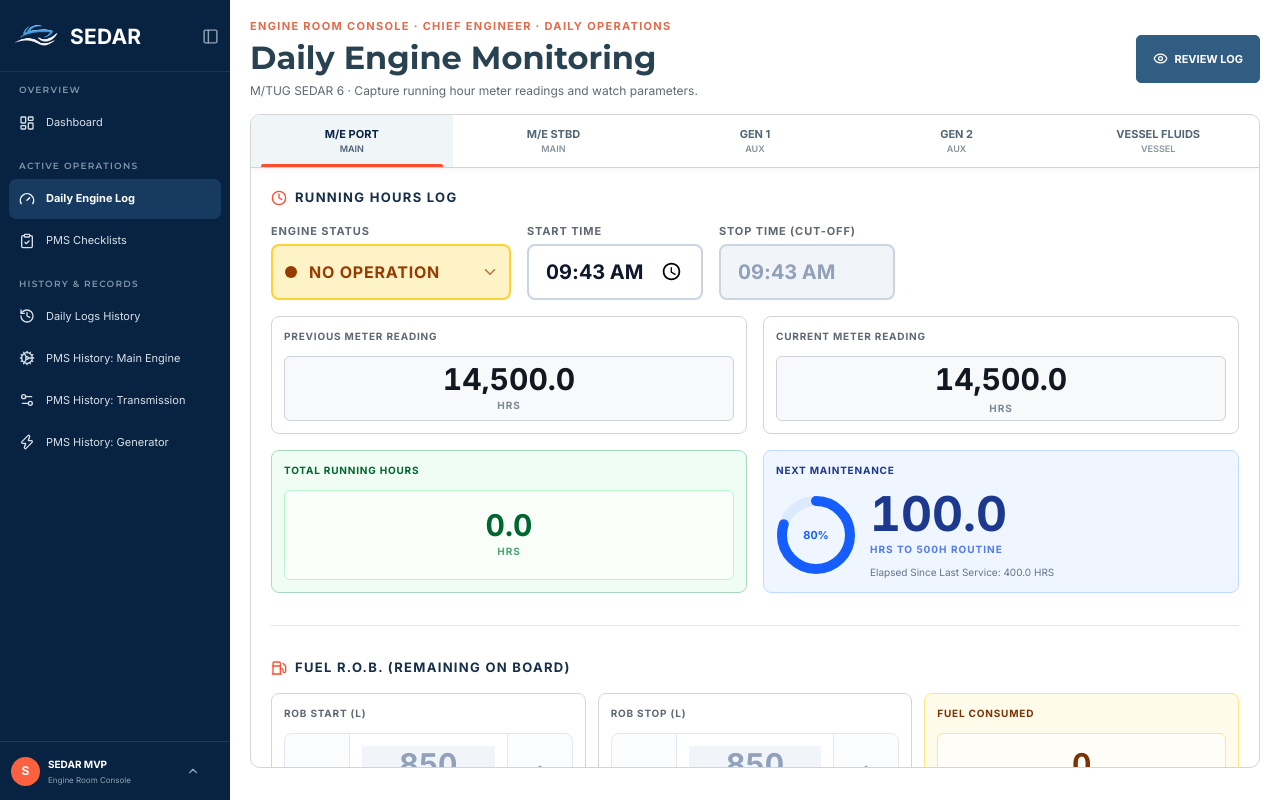
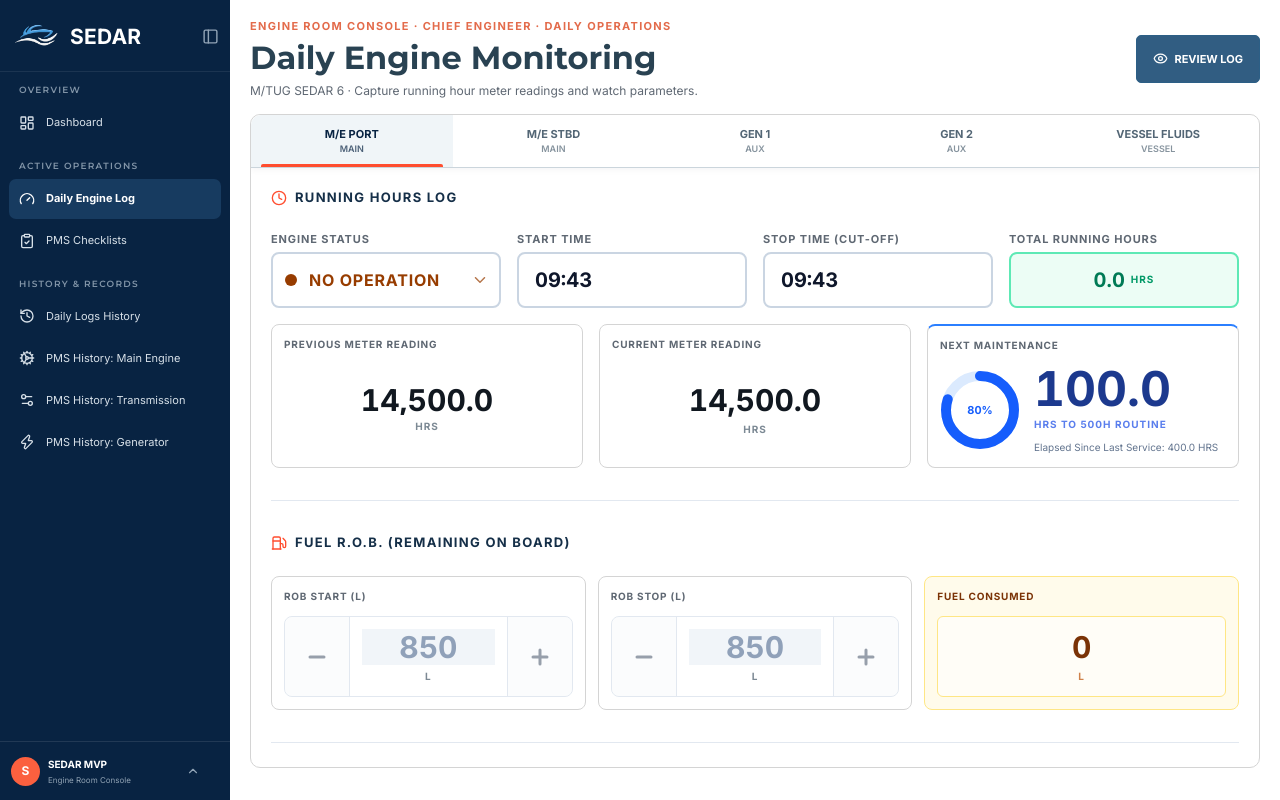
Before and after one commit to EdrianHernandez/sedar-layout, a React (Vite) app: page /chief-engineer/monitoring in a window 1280 px wide. Built offline with nearby package versions, Linux system fonts and the light colour scheme.

Commit message:
feat: enhance DailyEngineMonitorCard with time input masking and completion, and improve styling consistency

```diff
--- a/src/components/chief-engineer/DailyEngineMonitorCard.tsx
+++ b/src/components/chief-engineer/DailyEngineMonitorCard.tsx
@@ -30,11 +30,14 @@
 
 const clamp = (value: number, min: number, max: number) => Math.min(max, Math.max(min, value))
 
-const TIME_INPUT_CLS =
-  'h-14 w-44 max-w-full rounded-lg border-2 border-slate-300 bg-white px-4 text-xl font-black tabular-nums text-slate-900 outline-none transition focus:border-[#315d82] focus:ring-2 focus:ring-[#315d82]/15 disabled:cursor-not-allowed disabled:bg-slate-100 disabled:text-slate-400'
+// Shared skin for every interactive field in Row 1: same height, radius, light-gray
+// border, white background and focus ring so status / times read as one control set.
+const FIELD_SHELL =
+  'h-14 w-full rounded-lg border-2 border-slate-300 bg-white transition hover:border-slate-400 focus:border-[#315d82] focus:ring-2 focus:ring-[#315d82]/15 disabled:cursor-not-allowed disabled:hover:border-slate-300'
 
-const STATUS_SELECT_CLS =
-  'h-14 w-full cursor-pointer appearance-none rounded-lg border-2 pl-9 pr-9 text-base font-black uppercase tracking-wider transition-colors focus-visible:outline-2 focus-visible:outline-offset-2 focus-visible:outline-[#ff8b77] disabled:cursor-not-allowed disabled:opacity-60'
+const TIME_INPUT_CLS = `${FIELD_SHELL} px-4 text-xl font-black tabular-nums text-slate-900 outline-none placeholder:text-slate-400 disabled:bg-slate-50 disabled:text-slate-400`
+
+const STATUS_SELECT_CLS = `${FIELD_SHELL} cursor-pointer appearance-none pl-9 pr-9 text-base font-black uppercase tracking-wider outline-none disabled:opacity-60`
 
 const ROW_LABEL_CLS = 'text-[11px] font-extrabold uppercase tracking-[.08em] text-[#5f6873]'
 
@@ -43,11 +46,29 @@
   return Math.round(value * factor) / factor
 }
 
+// Masked 24-hour entry: digits only (max 4) with the colon auto-inserted after HH, so
+// typing 2,1,0,1 yields "21:01" — never AM/PM, never browser locale formatting.
+function maskTimeInput(raw: string): string {
+  const digits = raw.replace(/\D/g, '').slice(0, 4)
+  return digits.length > 2 ? `${digits.slice(0, 2)}:${digits.slice(2)}` : digits
+}
+
+// On blur, complete and clamp a partial entry to strict HH:MM: "9" → "09:00",
+// "21" → "21:00", "213" → "21:30"; hours ≤ 23, minutes ≤ 59; empty stays empty
+// (the stop-required gate and the NO-OPERATION repair own the empty case).
+function completeTimeInput(raw: string): string {
+  const digits = raw.replace(/\D/g, '').slice(0, 4)
+  if (!digits) return ''
+  const hours = Math.min(23, Number(digits.slice(0, 2).padStart(2, '0')))
+  const minutes = Math.min(59, Number(digits.slice(2).padEnd(2, '0')))
+  return `${String(hours).padStart(2, '0')}:${String(minutes).padStart(2, '0')}`
+}
+
 const DONUT_CIRCUMFERENCE = 2 * Math.PI * 34
 
 const PMS_TONES = {
   critical: {
-    card: 'border-red-300 bg-red-50 text-red-900',
+    accent: 'border-t-red-500',
     track: 'text-red-100',
     ring: 'text-red-600',
     percent: 'text-red-600',
@@ -57,7 +78,7 @@
     helper: 'text-red-800/70',
   },
   warning: {
-    card: 'border-amber-300 bg-amber-50 text-amber-900',
+    accent: 'border-t-amber-500',
     track: 'text-amber-100',
     ring: 'text-amber-500',
     percent: 'text-amber-600',
@@ -67,7 +88,7 @@
     helper: 'text-amber-800/70',
   },
   normal: {
-    card: 'border-blue-200 bg-blue-50 text-blue-900',
+    accent: 'border-t-blue-500',
     track: 'text-blue-100',
     ring: 'text-blue-600',
     percent: 'text-blue-600',
@@ -189,8 +210,9 @@
         // rpm 0. The meter follows automatically through the reconciliation effect below
         // (delta 0 ⇒ meter = previous). No auto-sync afterwards, so recorded stop < start
         // values survive — only a fresh status selection resets them.
-        // The watch window resets to the current wall-clock time with STOP pinned to START, so the
-        // duration is 0 by construction — both stay editable, see the keep-stop-matched effect.
+        // The watch window resets to the current wall-clock time with STOP matching START, so the
+        // duration starts at 0 — both stay freely editable afterwards (see the empty-stop repair
+        // effect): total hours remain 0 under NO OPERATION regardless of the stop value.
         const clock = currentClockTime()
         onUpdate({
           ...log,
@@ -227,9 +249,11 @@
 
   // While NO OPERATION, STOP always mirrors START (duration 0 by construction). The equality guard
   // keeps it loop-free; it also repairs logs that open as NO OPERATION with an empty stop time.
+  // NO OPERATION repairs only an EMPTY stop time (logs that open without one). The value is
+  // otherwise freely editable: duration, meter and TOTAL stay 0 via the watchDelta rule above,
+  // so a later stop can only mark the end of the observation window — never add hours.
   useEffect(() => {
-    if (readOnly || !isNoOperation) return
-    if (watchStop === watchStart) return
+    if (readOnly || !isNoOperation || watchStop) return
     setWatchStop(watchStart)
   }, [isNoOperation, readOnly, watchStart, watchStop, setWatchStop])
 
@@ -269,9 +293,9 @@
         {tabBar}
         <div className="tech-console-body flex flex-col p-4 sm:p-5">
           <div>
-            <span className="mb-4 flex items-center gap-2">
+            <span className="section-header">
               <Droplet size={16} className="text-[#ff4d2f]" aria-hidden="true" />
-              <span className="text-[13px] font-extrabold uppercase tracking-[.1em] text-[#152f48]">Vessel Fluids &amp; General R.O.B.</span>
+              <span>Vessel Fluids &amp; General R.O.B.</span>
             </span>
             <p className="mb-4 text-[11px] font-bold uppercase tracking-[.06em] text-[#7c8994]">
               Steering gear &amp; winch · standard grades 68 / 100 / 46
@@ -303,13 +327,14 @@
 
       <div className="tech-console-body flex flex-col p-4 sm:p-5">
         <div>
-          <span className="mb-4 flex items-center gap-2">
+          <span className="section-header">
             <Clock size={16} className="text-[#ff4d2f]" aria-hidden="true" />
-            <span className="text-[13px] font-extrabold uppercase tracking-[.1em] text-[#152f48]">Running Hours Log</span>
+            <span>Running Hours Log</span>
           </span>
 
-          <div className="flex flex-wrap items-end gap-4">
-            <label className="grid w-[240px] shrink-0 gap-1">
+          {/* Row 1 — time & status: inputs plus the computed total side by side. */}
+          <div className="grid grid-cols-1 gap-4 sm:grid-cols-2 lg:grid-cols-4">
+            <label className="grid gap-1">
               <span className={ROW_LABEL_CLS}>Engine Status</span>
               <div className={`relative ${activeStatusOption.text}`}>
                 <span
@@ -321,7 +346,7 @@
                   value={activeStatus}
                   disabled={readOnly}
                   onChange={(event) => selectStatus(event.target.value as EngineStatus)}
-                  className={`${STATUS_SELECT_CLS} ${activeStatusOption.bg} ${activeStatusOption.text} ${activeStatusOption.edge} ${activeStatusOption.hover}`}
+                  className={`${STATUS_SELECT_CLS} ${activeStatusOption.text}`}
                 >
                   {STATUS_OPTIONS.map((option) => (
                     <option key={option.id} value={option.id} className={`${option.bg} ${option.text}`}>
@@ -336,34 +361,51 @@
             <label className="grid gap-1">
               <span className={ROW_LABEL_CLS}>Start Time</span>
               <input
-                type="time"
+                type="text"
+                inputMode="numeric"
+                maxLength={5}
+                placeholder="__:__"
                 aria-label="Start time"
                 value={watchStart}
                 disabled={readOnly}
-                onChange={(event) => setWatchStart(event.target.value)}
+                onChange={(event) => setWatchStart(maskTimeInput(event.target.value))}
+                onBlur={() => setWatchStart(completeTimeInput(watchStart))}
                 className={TIME_INPUT_CLS}
               />
             </label>
             <label className="grid gap-1">
               <span className={ROW_LABEL_CLS}>Stop Time (Cut-off)</span>
               <input
-                type="time"
+                type="text"
+                inputMode="numeric"
+                maxLength={5}
+                placeholder="__:__"
                 aria-label="Stop time (cut-off)"
                 value={watchStop}
-                disabled={readOnly || isNoOperation}
-                onChange={(event) => setWatchStop(event.target.value)}
+                disabled={readOnly}
+                onChange={(event) => setWatchStop(maskTimeInput(event.target.value))}
+                onBlur={() => setWatchStop(completeTimeInput(watchStop))}
                 className={`${TIME_INPUT_CLS}${stopError && !watchStop ? ' border-red-400 focus:border-red-400 focus:ring-red-200' : ''}`}
               />
               {stopError && !watchStop && (
                 <span className="text-[10px] font-bold text-red-600">A stop / cut-off time is required before review.</span>
               )}
             </label>
+
+            <div className="grid gap-1">
+              <span className={ROW_LABEL_CLS}>Total Running Hours</span>
+              <div className="flex h-14 w-full items-center justify-center gap-1.5 rounded-lg border-2 border-emerald-300 bg-emerald-50 px-4">
+                <strong className="text-xl font-black tabular-nums leading-none text-emerald-700">{watchHours.toFixed(1)}</strong>
+                <span className="text-[10px] font-bold uppercase tracking-widest text-emerald-600">HRS</span>
+              </div>
+            </div>
           </div>
 
-          <div className="mt-4 grid grid-cols-1 gap-4 md:grid-cols-2">
+          {/* Row 2 — meters & maintenance below the time inputs. */}
+          <div className="mt-4 grid grid-cols-1 gap-4 sm:grid-cols-2 lg:grid-cols-3">
             <div className="flex h-full flex-col rounded-lg border border-[#d4d4d4] bg-white p-3">
               <span className="text-[10px] font-bold uppercase tracking-[.08em] text-[#5f6873]">Previous Meter Reading</span>
-              <div className="mt-3 flex min-h-14 flex-1 flex-col items-center justify-center rounded-md border border-[#cdd3d8] bg-[#f7f9fa] px-1 py-1">
+              <div className="mt-3 flex min-h-14 flex-1 flex-col items-center justify-center">
                 <span className="truncate text-3xl font-black tabular-nums leading-none text-[#111820]">
                   {log.meterPrevious.toLocaleString('en-US', { minimumFractionDigits: 1, maximumFractionDigits: 1 })}
                 </span>
@@ -373,7 +415,7 @@
 
             <div className="flex h-full flex-col rounded-lg border border-[#d4d4d4] bg-white p-3">
               <span className="text-[10px] font-bold uppercase tracking-[.08em] text-[#5f6873]">Current Meter Reading</span>
-              <div className="mt-3 flex min-h-14 flex-1 flex-col items-center justify-center rounded-md border border-[#cdd3d8] bg-[#f7f9fa] px-1 py-1">
+              <div className="mt-3 flex min-h-14 flex-1 flex-col items-center justify-center">
                 <input
                   type="text"
                   inputMode="decimal"
@@ -387,17 +429,9 @@
               </div>
             </div>
 
-            <div className="flex h-full flex-col rounded-lg border border-[#a8d9bc] bg-green-50 p-3 text-green-800">
-              <span className="text-[10px] font-bold uppercase tracking-[.08em]">Total Running Hours</span>
-              <div className="mt-3 flex min-h-14 flex-1 flex-col items-center justify-center rounded-md border border-green-200 bg-white/60 px-1 py-1">
-                <strong className="text-3xl font-black tabular-nums leading-none">{watchHours.toFixed(1)}</strong>
-                <span className="mt-1 text-[10px] font-bold uppercase tracking-widest text-green-700/70">HRS</span>
-              </div>
-            </div>
-
-            <div className={`flex h-full flex-col rounded-lg border p-3 ${tone.card}`}>
+            <div className={`flex h-full flex-col rounded-lg border border-[#d4d4d4] border-t-2 ${tone.accent} bg-white p-3 sm:col-span-2 lg:col-span-1`}>
               <div className="flex flex-wrap items-center justify-between gap-2">
-                <span className="text-[10px] font-bold uppercase tracking-[.08em]">Next Maintenance</span>
+                <span className="text-[10px] font-bold uppercase tracking-[.08em] text-[#5f6873]">Next Maintenance</span>
                 {pmsTone === 'critical' && (
                   <span className={`inline-flex items-center gap-1 rounded-full border px-2 py-0.5 text-[9px] font-bold uppercase tracking-wider ${tone.chip}`}>
                     <AlertTriangle size={10} aria-hidden="true" /> Critical
@@ -448,9 +482,9 @@
         <hr className="my-8 border-slate-200" />
 
         <div>
-          <span className="mb-4 flex items-center gap-2">
+          <span className="section-header">
             <Fuel size={16} className="text-[#ff4d2f]" aria-hidden="true" />
-            <span className="text-[13px] font-extrabold uppercase tracking-[.1em] text-[#152f48]">Fuel R.O.B. (Remaining On Board)</span>
+            <span>Fuel R.O.B. (Remaining On Board)</span>
           </span>
 
           <div className="grid gap-3 sm:grid-cols-3">
@@ -557,9 +591,9 @@
         <hr className="my-8 border-slate-200" />
 
         <div>
-          <span className="mb-4 flex items-center gap-2">
+          <span className="section-header">
             <Droplet size={16} className="text-[#ff4d2f]" aria-hidden="true" />
-            <span className="text-[13px] font-extrabold uppercase tracking-[.1em] text-[#152f48]">Fluids &amp; Lubricants</span>
+            <span>Fluids &amp; Lubricants</span>
           </span>
 
           {/* Expansion point: further engine fluids (e.g. Cylinder Oil Added) can be added as
@@ -594,9 +628,9 @@
         <hr className="my-8 border-slate-200" />
 
         <div>
-          <span className="mb-4 flex items-center gap-2">
+          <span className="section-header">
             <Activity size={16} className="text-[#ff4d2f]" aria-hidden="true" />
-            <span className="text-[13px] font-extrabold uppercase tracking-[.1em] text-[#152f48]">Engine Parameters</span>
+            <span>Engine Parameters</span>
           </span>
           <div className="grid gap-3 md:grid-cols-3">
             <MetricStepper label="RPM" unit="rev/min" value={log.rpm} min={0} max={1000} step={5} disabled={isNoOperation || readOnly} onChange={(rpm) => onUpdate({ ...log, rpm })} />
```
Also changed, not shown: src/utils/engineLog.ts (+13 -7 lines), src/index.css.
